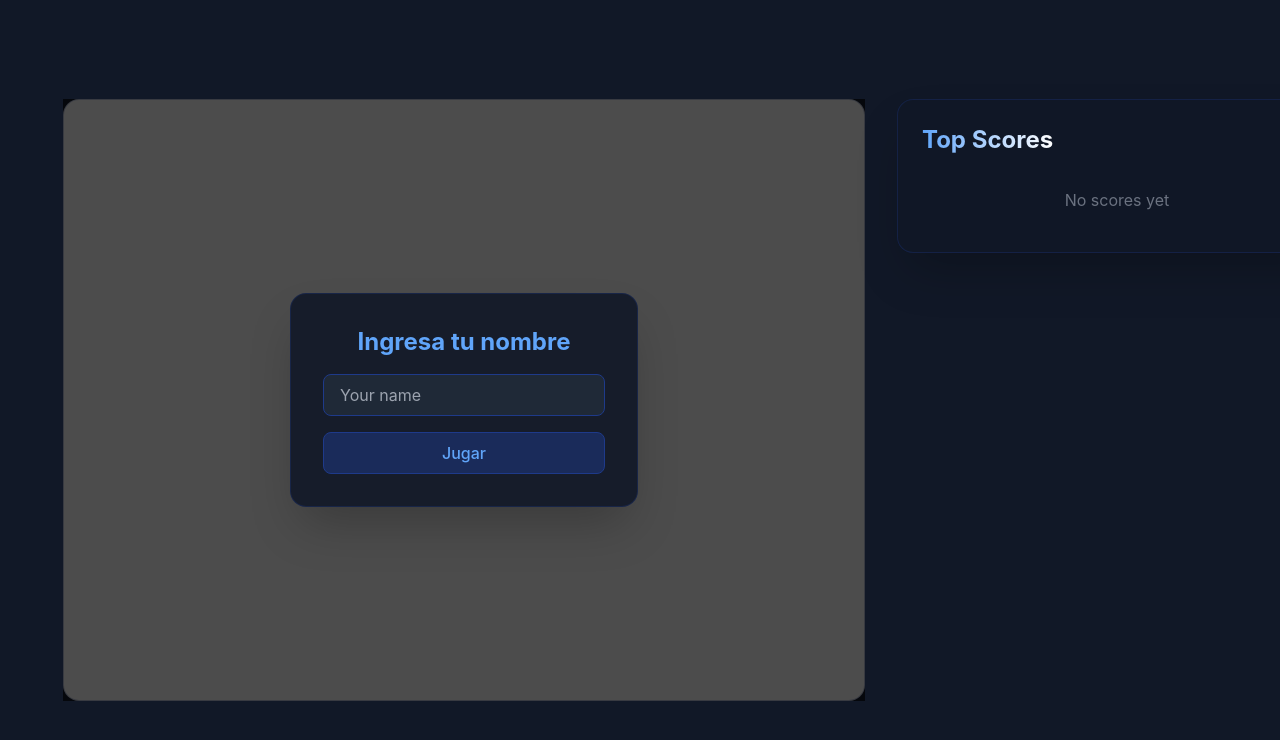
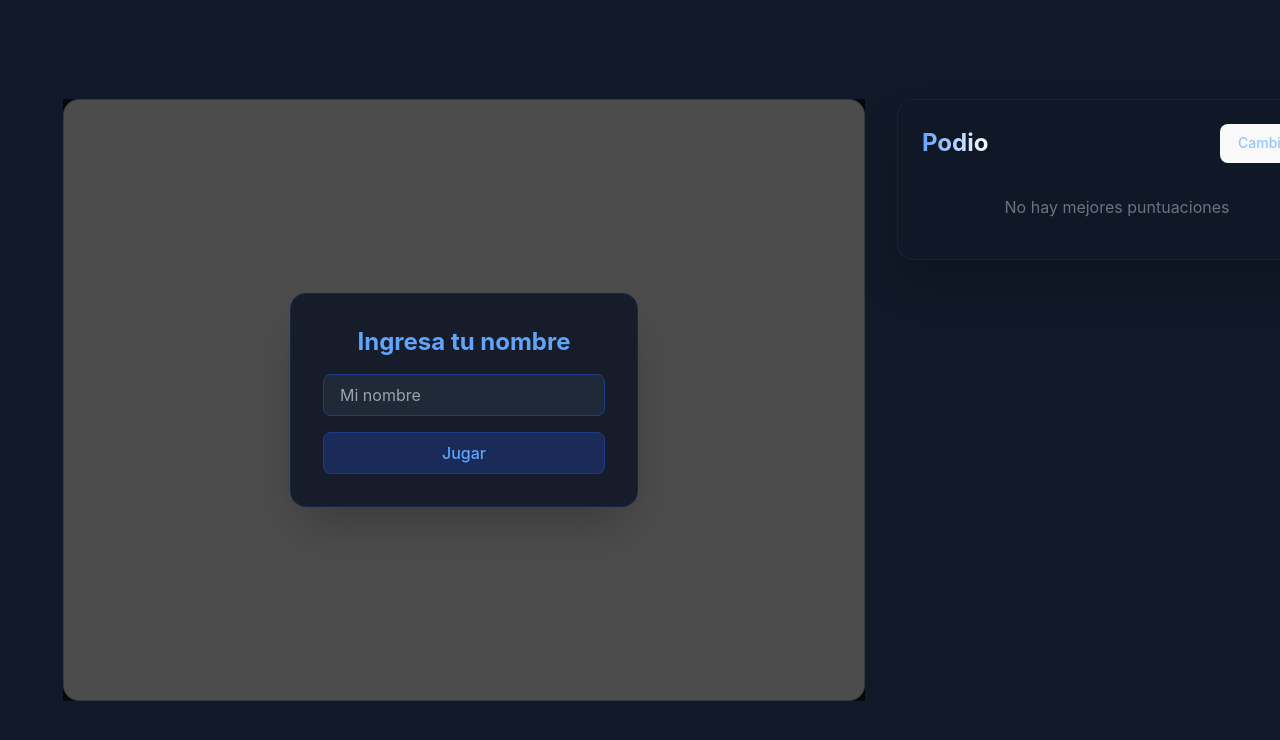
Before and after one commit to DamiHettich/the-skiing-mountain, a React (Vite) app: page / in a window 1280 px wide. Shown: the top 740 px of the page. Built offline with nearby package versions, Linux system fonts and the light colour scheme.

Commit message:
adds changing user name to the leaderboard

```diff
--- a/src/components/GameCanvas.tsx
+++ b/src/components/GameCanvas.tsx
@@ -1,13 +1,14 @@
 import React, { useEffect, useRef, useState, useCallback } from 'react'
 import { useGameState } from '../hooks/useGameState'
 import { useGameLoop } from '../hooks/useGameLoop'
+import { getPlayerName, savePlayerName } from '../utils/playerStorage';
 import Leaderboard from './Leaderboard'
 import GameOverlay from './GameOverlay'
 
 const GameCanvas: React.FC = () => {
   const canvasRef = useRef<HTMLCanvasElement>(null)
-  const [playerName, setPlayerName] = useState('')
-  const [isStarted, setIsStarted] = useState(false)
+  const [playerName, setPlayerName] = useState<string>(getPlayerName() || '');
+  const [isStarted, setIsStarted] = useState(!!playerName)
   const [isPaused, setIsPaused] = useState(false)
 
   const [gameState, setGameState] = useGameState(canvasRef, isStarted, isPaused, playerName)
@@ -33,9 +34,9 @@ const GameCanvas: React.FC = () => {
 
   const handleNameSubmit = useCallback((name: string) => {
     setPlayerName(name)
+    savePlayerName(name);
     setIsStarted(true)
   }, [])
-  console.log('gameStatus', gameState?.gameStatus)
 
   return (
     <div className="relative flex flex-col lg:flex-row items-start justify-center gap-8 p-8">
@@ -74,6 +75,11 @@ const GameCanvas: React.FC = () => {
       <div className="w-full lg:w-80">
         <Leaderboard
           scores={gameState?.highScores ?? []}
+          playerName={playerName}
+          onChangeName={(name) => {
+            setPlayerName(name);
+            savePlayerName(name);
+          }}
         />
       </div>
     </div>
--- a/src/components/GameOverlay.tsx
+++ b/src/components/GameOverlay.tsx
@@ -37,7 +37,7 @@ const GameOverlay: React.FC<GameOverlayProps> = ({
               value={playerName}
               onChange={(e) => setPlayerName(e.target.value)}
               className="bg-gray-800 border border-blue-900 text-blue-400 px-4 py-2 rounded-lg focus:outline-none focus:border-blue-500"
-              placeholder="Your name"
+              placeholder="Mi nombre"
               maxLength={15}
             />
             <button
--- a/src/components/Leaderboard.tsx
+++ b/src/components/Leaderboard.tsx
@@ -1,11 +1,24 @@
-import React from 'react'
+import React, { useState } from 'react'
 import { HighScore } from '../types/game'
 
 interface LeaderboardProps {
   scores: HighScore[]
+  playerName: string
+  onChangeName: (name: string) => void
 }
 
-const Leaderboard: React.FC<LeaderboardProps> = ({scores}) => {
+const Leaderboard: React.FC<LeaderboardProps> = ({ scores, playerName, onChangeName }) => {
+  const [isEditing, setIsEditing] = useState(false)
+  const [newName, setNewName] = useState(playerName)
+
+  const handleSubmit = (e: React.FormEvent) => {
+    e.preventDefault()
+    if (newName.trim()) {
+      onChangeName(newName.trim())
+      setIsEditing(false)
+    }
+  }
+
   const sortedScores = scores
     .sort((a, b) => b.distance - a.distance)
     .slice(0, 10)
@@ -15,9 +28,33 @@ const Leaderboard: React.FC<LeaderboardProps> = ({scores}) => {
       <div className="flex justify-between items-center mb-4">
         <div>
           <h2 className="text-2xl font-bold text-transparent bg-clip-text bg-gradient-to-r from-blue-400 to-white">
-            Top Scores
+            Podio
           </h2>
         </div>
+        {isEditing ? (
+          <div className="flex items-center">
+            <form onSubmit={handleSubmit}>
+              <input
+                type="text"
+                value={newName}
+                onChange={(e) => setNewName(e.target.value)}
+                className="bg-blue-800/50 text-white px-2 py-1 rounded mr-2"
+              />
+              <button type="submit" className="text-blue-200 text-sm">Guardar</button>
+            </form>
+          </div>
+
+        ) : (
+          <div className="flex items-center">
+            <span className="text-blue-200 mr-2">{playerName}</span>
+            <button
+              onClick={() => setIsEditing(true)}
+              className="text-blue-300 text-sm"
+            >
+              Cambiar
+            </button>
+          </div>
+        )}
       </div>
 
       <div className="space-y-2">
@@ -44,7 +81,7 @@ const Leaderboard: React.FC<LeaderboardProps> = ({scores}) => {
         ))}
         {sortedScores.length === 0 && (
           <div className="text-center text-gray-500 py-4">
-            No scores yet
+            No hay mejores puntuaciones
           </div>
         )}
       </div>
--- /dev/null
+++ b/src/utils/playerStorage.ts
@@ -0,0 +1,7 @@
+export const savePlayerName = (name: string): void => {
+  localStorage.setItem('skiPlayerName', name);
+};
+
+export const getPlayerName = (): string | null => {
+  return localStorage.getItem('skiPlayerName');
+};
```
